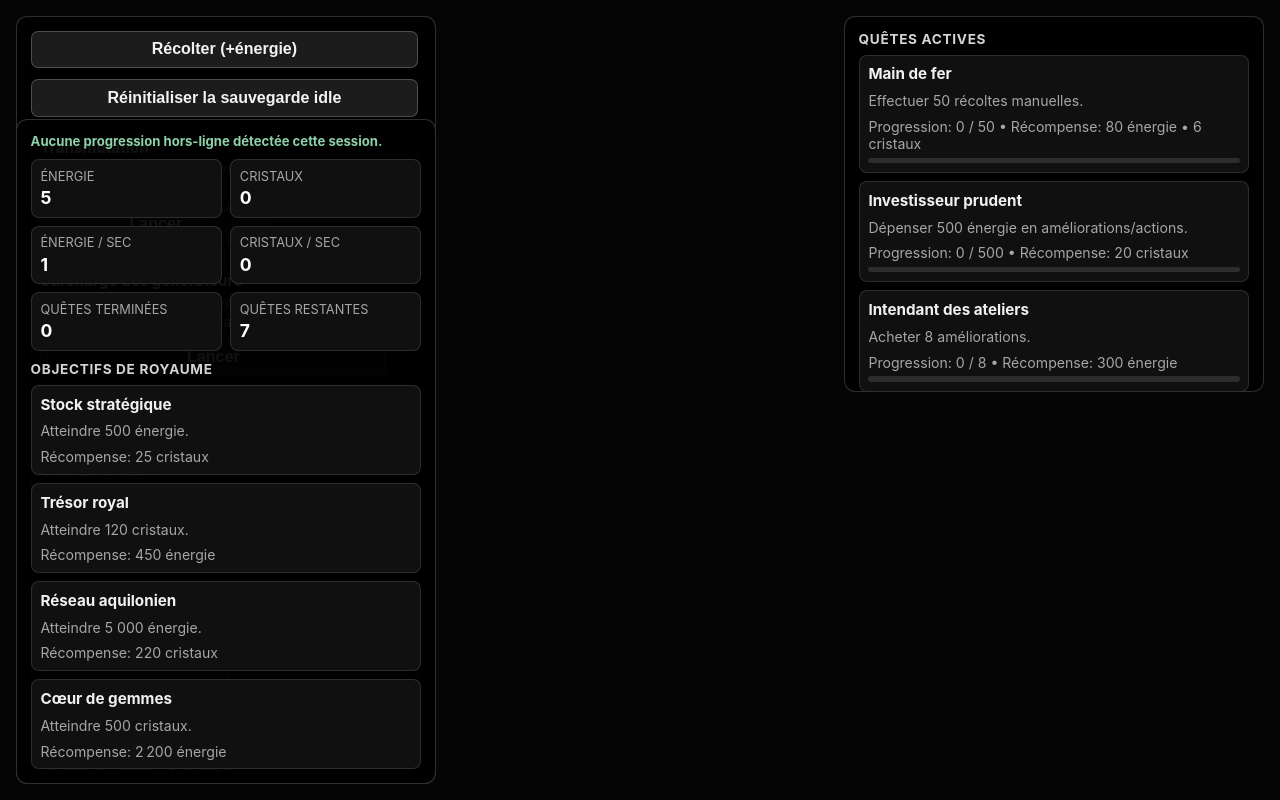
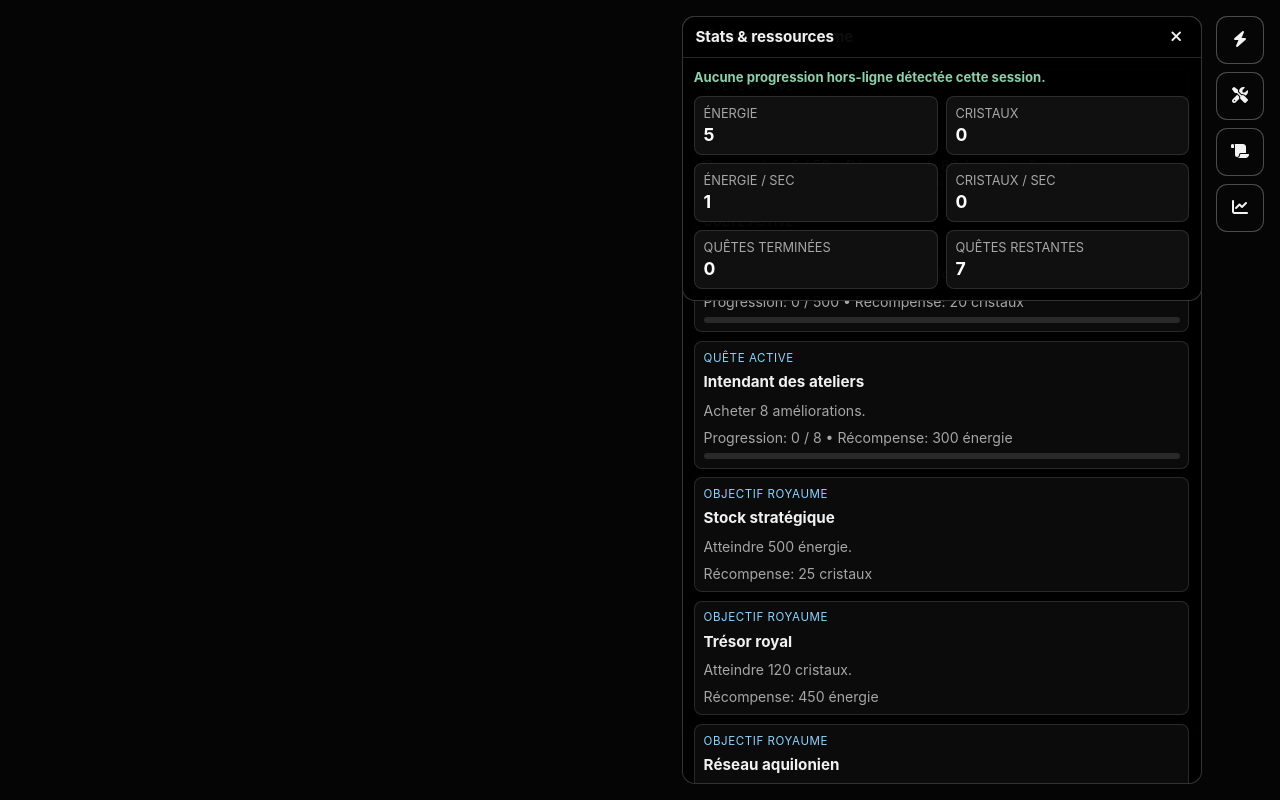
Before and after one commit to thomasd38/Conan-calculateur-de-ressources, a plain HTML site: page idle.html in a window 1280 px wide. Drawn offline with Linux system fonts and the light colour scheme; a small style sheet from the web is missing.

Commit message:
Refonte HUD idle en menu icônes avec popups

```diff
--- a/idle.html
+++ b/idle.html
@@ -4,40 +4,68 @@
     <meta charset="UTF-8">
     <meta http-equiv="X-UA-Compatible" content="IE=edge">
     <meta name="viewport" content="width=device-width, initial-scale=1.0">
+    <link rel="stylesheet" href="https://cdnjs.cloudflare.com/ajax/libs/font-awesome/6.5.2/css/all.min.css" integrity="sha512-SnH5WK+bZxgPHs44uWix+LLJAJ9/2PkPKZ5QiAj6Ta86w+fsb2TkR4j8tBtM8+WB4Rk5f7jL+0I4J6L9C2q2JQ==" crossorigin="anonymous" referrerpolicy="no-referrer">
     <link rel="stylesheet" href="style.css">
     <title>Conan Exiles - Idle Aquilonien</title>
 </head>
 <body class="idle-hud-body">
     <main class="idle-hud" aria-label="Interface HUD du mini-jeu idle">
-        <section class="hud-panel hud-panel--actions" aria-label="Actions du jeu idle">
-            <div class="hud-actions-scroll" id="hud-actions-scroll">
+        <header class="hud-iconbar" aria-label="Navigation HUD">
+            <button class="hud-icon-button" type="button" data-popup-target="popup-actions" aria-label="Afficher les actions">
+                <i class="fa-solid fa-bolt"></i>
+            </button>
+            <button class="hud-icon-button" type="button" data-popup-target="popup-upgrades" aria-label="Afficher les améliorations">
+                <i class="fa-solid fa-screwdriver-wrench"></i>
+            </button>
+            <button class="hud-icon-button" type="button" data-popup-target="popup-missions" aria-label="Afficher les missions">
+                <i class="fa-solid fa-scroll"></i>
+            </button>
+            <button class="hud-icon-button" type="button" data-popup-target="popup-stats" aria-label="Afficher les statistiques">
+                <i class="fa-solid fa-chart-line"></i>
+            </button>
+        </header>
+
+        <section class="hud-popup" id="popup-actions" aria-label="Actions du jeu idle" hidden>
+            <div class="hud-popup__header">
+                <h2>Actions</h2>
+                <button class="hud-popup__close" type="button" data-popup-close aria-label="Fermer"><i class="fa-solid fa-xmark"></i></button>
+            </div>
+            <div class="hud-popup__content">
                 <button class="button hud-action-button" id="manual-collect" type="button">Récolter (+énergie)</button>
                 <button class="button button--danger hud-action-button" id="button-reset-save-idle" type="button">Réinitialiser la sauvegarde idle</button>
-
                 <div class="idle-action-list" id="idle-actions"></div>
-
-                <section class="idle-section" aria-label="Améliorations">
-                    <h2 class="idle-section__title">Améliorations</h2>
-                    <div class="idle-upgrades" id="idle-upgrades"></div>
-                </section>
             </div>
         </section>
 
-        <section class="hud-panel hud-panel--quests" aria-label="Quêtes actives">
-            <section class="idle-section">
-                <h2 class="idle-section__title">Quêtes actives</h2>
-                <div class="idle-quests" id="idle-quests"></div>
-            </section>
+        <section class="hud-popup" id="popup-upgrades" aria-label="Améliorations" hidden>
+            <div class="hud-popup__header">
+                <h2>Améliorations</h2>
+                <button class="hud-popup__close" type="button" data-popup-close aria-label="Fermer"><i class="fa-solid fa-xmark"></i></button>
+            </div>
+            <div class="hud-popup__content">
+                <div class="idle-upgrades" id="idle-upgrades"></div>
+            </div>
         </section>
 
-        <section class="hud-panel hud-panel--resources" aria-label="Ressources du jeu idle">
-            <p class="idle-highlight" id="offline-gain"></p>
-            <section class="stats" id="idle-stats"></section>
+        <section class="hud-popup" id="popup-missions" aria-label="Missions" hidden>
+            <div class="hud-popup__header">
+                <h2>Missions du royaume</h2>
+                <button class="hud-popup__close" type="button" data-popup-close aria-label="Fermer"><i class="fa-solid fa-xmark"></i></button>
+            </div>
+            <div class="hud-popup__content">
+                <div class="idle-missions" id="idle-missions"></div>
+            </div>
+        </section>
 
-            <section class="idle-section" aria-label="Objectifs">
-                <h2 class="idle-section__title">Objectifs de royaume</h2>
-                <div class="idle-objectives" id="idle-objectives"></div>
-            </section>
+        <section class="hud-popup" id="popup-stats" aria-label="Statistiques du jeu idle" hidden>
+            <div class="hud-popup__header">
+                <h2>Stats & ressources</h2>
+                <button class="hud-popup__close" type="button" data-popup-close aria-label="Fermer"><i class="fa-solid fa-xmark"></i></button>
+            </div>
+            <div class="hud-popup__content">
+                <p class="idle-highlight" id="offline-gain"></p>
+                <section class="stats" id="idle-stats"></section>
+            </div>
         </section>
     </main>
 
--- a/idle.js
+++ b/idle.js
@@ -122,9 +122,8 @@
 const statsContainer = document.querySelector('#idle-stats');
 const upgradesContainer = document.querySelector('#idle-upgrades');
 const offlineGainLabel = document.querySelector('#offline-gain');
-const objectivesContainer = document.querySelector('#idle-objectives');
+const missionsContainer = document.querySelector('#idle-missions');
 const actionsContainer = document.querySelector('#idle-actions');
-const questsContainer = document.querySelector('#idle-quests');
 
 const upgrades = [
     {
@@ -221,6 +220,7 @@
 function init() {
     ensureQuestSlots();
     bindEvents();
+    bindHudPopups();
     applyOfflineProgress();
     processProgression();
     render();
@@ -249,6 +249,54 @@
             return;
         }
         saveState();
+    });
+}
+
+
+function bindHudPopups() {
+    const popupButtons = Array.from(document.querySelectorAll('[data-popup-target]'));
+    const closeButtons = Array.from(document.querySelectorAll('[data-popup-close]'));
+
+    const closeAllPopups = () => {
+        document.querySelectorAll('.hud-popup').forEach((popup) => {
+            popup.hidden = true;
+            popup.classList.remove('hud-popup--open');
+        });
+    };
+
+    popupButtons.forEach((button) => {
+        button.addEventListener('click', () => {
+            const targetId = button.getAttribute('data-popup-target');
+            const target = targetId ? document.getElementById(targetId) : null;
+            if (!target) {
+                return;
+            }
+
+            const shouldOpen = target.hidden;
+            closeAllPopups();
+
+            if (shouldOpen) {
+                target.hidden = false;
+                target.classList.add('hud-popup--open');
+            }
+        });
+    });
+
+    closeButtons.forEach((button) => {
+        button.addEventListener('click', () => {
+            const popup = button.closest('.hud-popup');
+            if (!popup) {
+                return;
+            }
+            popup.hidden = true;
+            popup.classList.remove('hud-popup--open');
+        });
+    });
+
+    document.addEventListener('keydown', (event) => {
+        if (event.key === 'Escape') {
+            closeAllPopups();
+        }
     });
 }
 
@@ -356,8 +404,7 @@
     renderStats();
     renderActions();
     renderUpgrades();
-    renderQuests();
-    renderObjectives();
+    renderMissions();
     renderOfflineGain();
 }
 
@@ -480,13 +527,8 @@
     });
 }
 
-function renderQuests() {
-    if (state.activeQuestIds.length === 0) {
-        questsContainer.innerHTML = '<p class="idle-empty">Toutes les quêtes sont terminées.</p>';
-        return;
-    }
-
-    questsContainer.innerHTML = state.activeQuestIds.map((questId) => {
+function renderMissions() {
+    const activeQuestCards = state.activeQuestIds.map((questId) => {
         const quest = getQuestById(questId);
         if (!quest) {
             return '';
@@ -496,7 +538,8 @@
         const ratio = quest.target <= 0 ? 0 : (progressValue / quest.target) * 100;
 
         return `
-            <article class="idle-objective">
+            <article class="idle-objective idle-objective--quest">
+                <p class="idle-objective__badge">Quête active</p>
                 <p class="idle-upgrade__title">${quest.title}</p>
                 <p class="idle-upgrade__description">${quest.description}</p>
                 <p class="idle-upgrade__meta">Progression: ${formatNumber(progressValue)} / ${formatNumber(quest.target)} • Récompense: ${formatCost(quest.reward)}</p>
@@ -505,20 +548,28 @@
                 </div>
             </article>
         `;
-    }).join('');
-}
+    });
 
-function renderObjectives() {
-    objectivesContainer.innerHTML = objectiveDefinitions.map((objective) => {
+    const objectiveCards = objectiveDefinitions.map((objective) => {
         const completed = state.completedObjectiveIds.includes(objective.id);
         return `
             <article class="idle-objective ${completed ? 'idle-objective--done' : ''}">
+                <p class="idle-objective__badge">Objectif royaume</p>
                 <p class="idle-upgrade__title">${objective.title}</p>
                 <p class="idle-upgrade__description">${objective.description}</p>
                 <p class="idle-upgrade__meta">Récompense: ${formatCost(objective.reward)}${completed ? ' • Terminé' : ''}</p>
             </article>
         `;
-    }).join('');
+    });
+
+    const cards = [...activeQuestCards, ...objectiveCards].filter(Boolean);
+
+    if (cards.length === 0) {
+        missionsContainer.innerHTML = '<p class="idle-empty">Toutes les missions sont terminées.</p>';
+        return;
+    }
+
+    missionsContainer.innerHTML = cards.join('');
 }
 
 function renderOfflineGain() {
--- a/style.css
+++ b/style.css
@@ -535,15 +535,11 @@
     }
 }
 
-/* Idle HUD minimaliste */
+/* Idle HUD jeu vidéo avec popups */
 body.idle-hud-body {
     background: #050505;
     color: #f1f1f1;
     min-height: 100vh;
-}
-
-.idle-hud-body .background-overlay {
-    display: none;
 }
 
 .idle-hud {
@@ -553,39 +549,86 @@
     padding: 1rem;
 }
 
-.hud-panel {
+.hud-iconbar {
     position: fixed;
-    width: min(420px, calc(100vw - 2rem));
-    background: rgba(0, 0, 0, 0.9);
-    border: 1px solid rgba(255, 255, 255, 0.18);
-    border-radius: 0.7rem;
-    padding: 0.85rem;
-    box-shadow: none;
+    top: 1rem;
+    right: 1rem;
+    z-index: 8;
+    display: grid;
+    gap: 0.5rem;
 }
 
-.hud-panel--actions {
-    top: 1rem;
-    left: 1rem;
-    display: grid;
-    gap: 0.65rem;
-    max-height: calc(100vh - 2rem);
-    overflow: auto;
+.hud-icon-button {
+    width: 48px;
+    height: 48px;
+    border-radius: 0.7rem;
+    border: 1px solid rgba(255, 255, 255, 0.28);
+    background: rgba(7, 7, 7, 0.95);
+    color: #f3f3f3;
+    font-size: 1rem;
+    cursor: pointer;
 }
 
-.hud-panel--quests {
-    top: 1rem;
-    right: 1rem;
-    display: grid;
-    gap: 0.6rem;
-    max-height: calc(50vh - 1.5rem);
-    overflow: auto;
+.hud-icon-button:hover,
+.hud-icon-button:focus-visible {
+    background: #1a1a1a;
 }
 
-.hud-panel--resources {
-    left: 1rem;
-    bottom: 1rem;
+.hud-popup {
+    position: fixed;
+    top: 1rem;
+    right: 4.9rem;
+    z-index: 7;
+    width: min(520px, calc(100vw - 7rem));
+    max-height: calc(100vh - 2rem);
     display: grid;
-    gap: 0.6rem;
+    grid-template-rows: auto 1fr;
+    background: rgba(0, 0, 0, 0.95);
+    border: 1px solid rgba(255, 255, 255, 0.2);
+    border-radius: 0.8rem;
+}
+
+.hud-popup--open {
+    animation: hudPopupIn 120ms ease-out;
+}
+
+@keyframes hudPopupIn {
+    from {
+        opacity: 0;
+        transform: translateX(8px);
+    }
+
+    to {
+        opacity: 1;
+        transform: translateX(0);
+    }
+}
+
+.hud-popup__header {
+    padding: 0.65rem 0.8rem;
+    border-bottom: 1px solid rgba(255, 255, 255, 0.14);
+    display: flex;
+    justify-content: space-between;
+    align-items: center;
+}
+
+.hud-popup__header h2 {
+    font-size: 0.95rem;
+}
+
+.hud-popup__close {
+    border: none;
+    background: transparent;
+    color: #f1f1f1;
+    cursor: pointer;
+    font-size: 0.95rem;
+}
+
+.hud-popup__content {
+    overflow: auto;
+    padding: 0.7rem;
+    display: grid;
+    gap: 0.7rem;
 }
 
 .idle-hud-body .stats {
@@ -638,90 +681,33 @@
     background: #2a2a2a;
 }
 
-.idle-hud-body .idle-upgrades {
+.idle-hud-body .idle-upgrades,
+.idle-action-list,
+.idle-missions {
     display: grid;
     gap: 0.55rem;
 }
 
-.idle-hud-body .idle-upgrade {
+.idle-hud-body .idle-upgrade,
+.idle-objective {
     background: #0b0b0b;
     border: 1px solid rgba(255, 255, 255, 0.12);
     border-radius: 0.5rem;
     padding: 0.55rem;
     display: grid;
-    gap: 0.5rem;
+    gap: 0.45rem;
 }
 
 .idle-hud-body .idle-upgrade__title {
     font-size: 0.95rem;
 }
 
-.idle-hud-body .idle-highlight {
+.idle-objective__badge {
     margin: 0;
-    font-size: 0.82rem;
-    color: #8dd0aa;
-}
-
-@media (max-width: 600px) {
-    .hud-panel {
-        width: calc(100vw - 1rem);
-        left: 0.5rem;
-    }
-
-    .hud-panel--actions {
-        top: 0.5rem;
-        max-height: 55vh;
-    }
-
-    .hud-panel--quests {
-        top: auto;
-        right: auto;
-        left: 0.5rem;
-        bottom: 9.2rem;
-        max-height: 30vh;
-    }
-
-    .hud-panel--resources {
-        bottom: 0.5rem;
-    }
-}
-
-/* Extensions gameplay idle */
-.hud-actions-scroll {
-    max-height: calc(100vh - 3.7rem);
-    overflow-y: auto;
-    overflow-x: hidden;
-    display: grid;
-    gap: 0.7rem;
-    padding-right: 0.2rem;
-}
-
-.idle-section {
-    display: grid;
-    gap: 0.5rem;
-}
-
-.idle-section__title {
-    font-size: 0.85rem;
+    color: #8bd4ff;
+    font-size: 0.72rem;
     text-transform: uppercase;
     letter-spacing: 0.05em;
-    color: #d4d4d4;
-}
-
-.idle-action-list,
-.idle-quests,
-.idle-objectives {
-    display: grid;
-    gap: 0.5rem;
-}
-
-.idle-objective {
-    background: #101010;
-    border: 1px solid rgba(255, 255, 255, 0.12);
-    border-radius: 0.5rem;
-    padding: 0.55rem;
-    display: grid;
-    gap: 0.35rem;
 }
 
 .idle-objective--done {
@@ -742,14 +728,29 @@
     background: linear-gradient(90deg, #7bc5ff, #81e3b5);
 }
 
+.idle-hud-body .idle-highlight {
+    margin: 0;
+    font-size: 0.82rem;
+    color: #8dd0aa;
+}
+
 .idle-empty {
     margin: 0;
     color: #9d9d9d;
     font-size: 0.9rem;
 }
 
-@media (max-width: 600px) {
-    .hud-actions-scroll {
-        max-height: 53vh;
+@media (max-width: 720px) {
+    .hud-iconbar {
+        top: 0.5rem;
+        right: 0.5rem;
+        grid-template-columns: repeat(2, 1fr);
+    }
+
+    .hud-popup {
+        top: 4.1rem;
+        right: 0.5rem;
+        width: calc(100vw - 1rem);
+        max-height: calc(100vh - 4.6rem);
     }
 }
```
